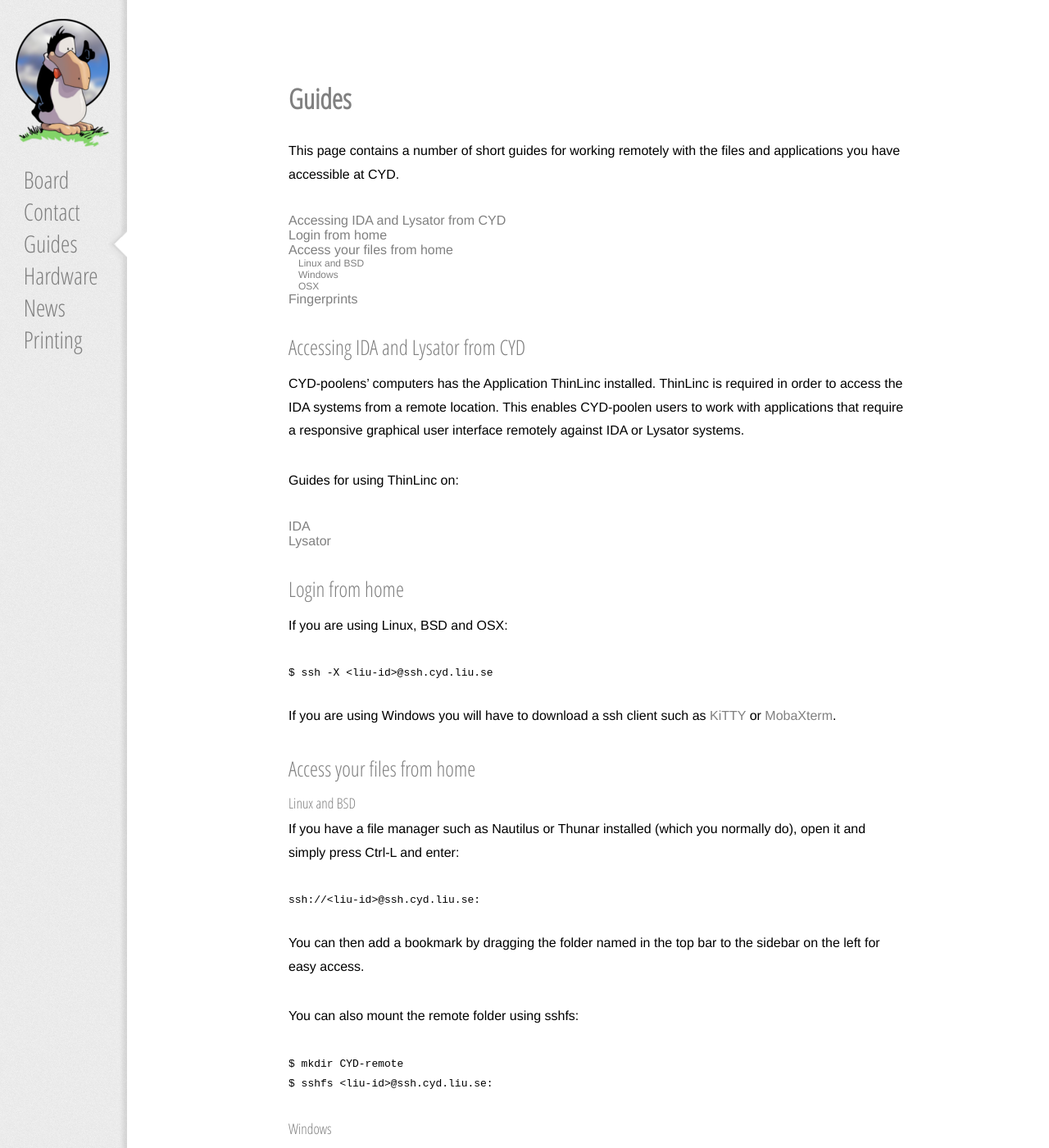
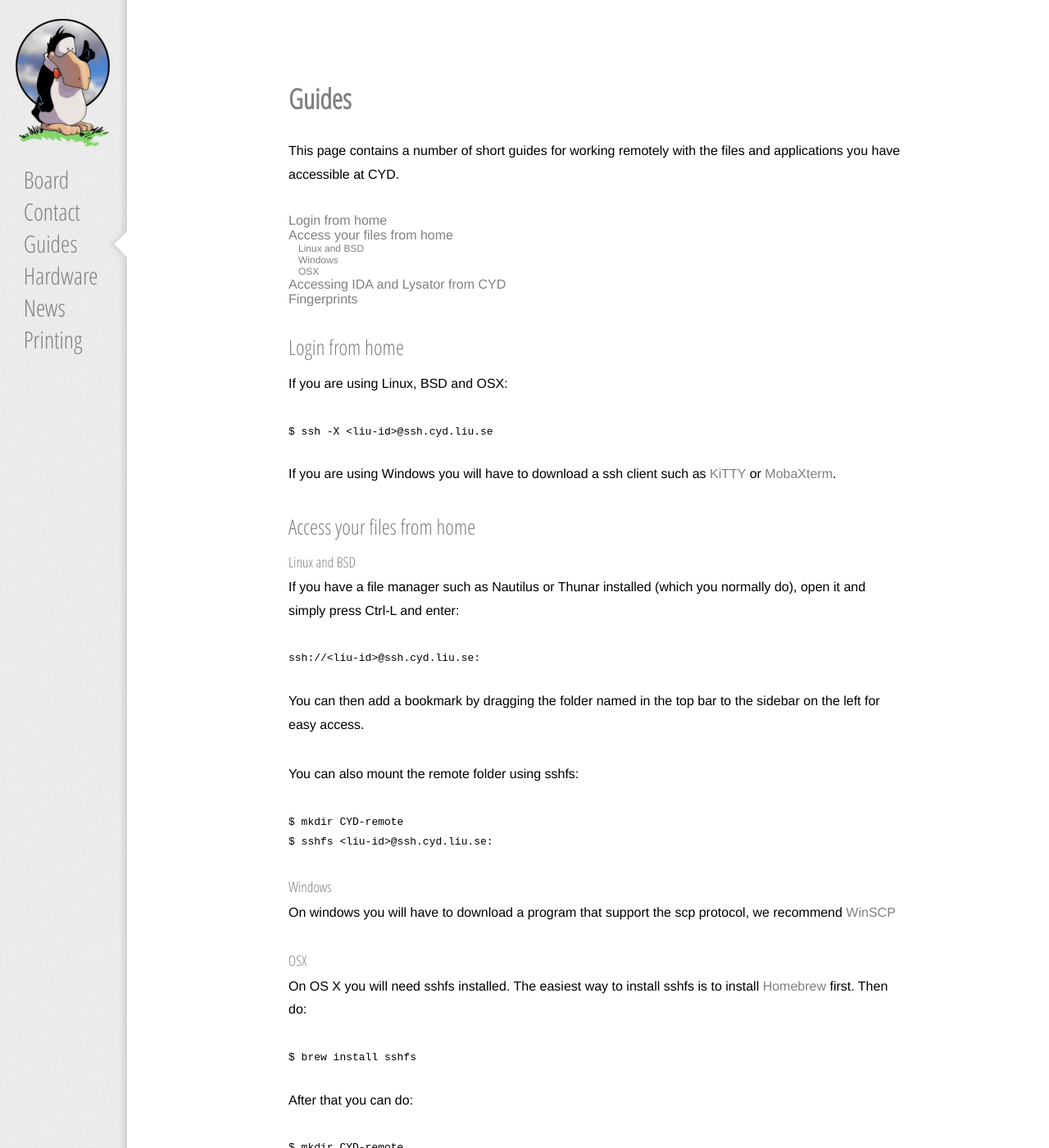
Before and after one commit to CYD-poolen/cyd.liu.se, a Jekyll site: the page built from Guides.md, in a window 1280 px wide and 1400 px high. Shown: the whole window at 82% size. Built offline with Jekyll 4.4.1, drawn with Linux system fonts in a browser that asks for light colours; some of the changed text lies outside the part shown.

Commit message:
Moved section on ThinLinc below the SSH section.

```diff
--- a/Guides.md
+++ b/Guides.md
@@ -7,15 +7,6 @@
 
 * Point at which the TOC is attached
 {:toc}
-
-## Accessing IDA and Lysator from CYD
-
-CYD-poolens' computers has the Application ThinLinc installed. ThinLinc is required in order to access the IDA systems from a remote location. This enables CYD-poolen users to work with applications that require a responsive graphical user interface remotely against IDA or Lysator systems.
-
-Guides for using ThinLinc on:
-
- - [IDA](https://www.ida.liu.se/~TDDC76/UPP_Course_Mtrl/tools/thinlinc/index.sv.shtml)
- - [Lysator](https://datorhandbok.lysator.liu.se/index.php/ThinLinc)
 
 
 ## Login from home
```
Also changed, not shown: other parts of Guides.md (+9 -0 lines).
